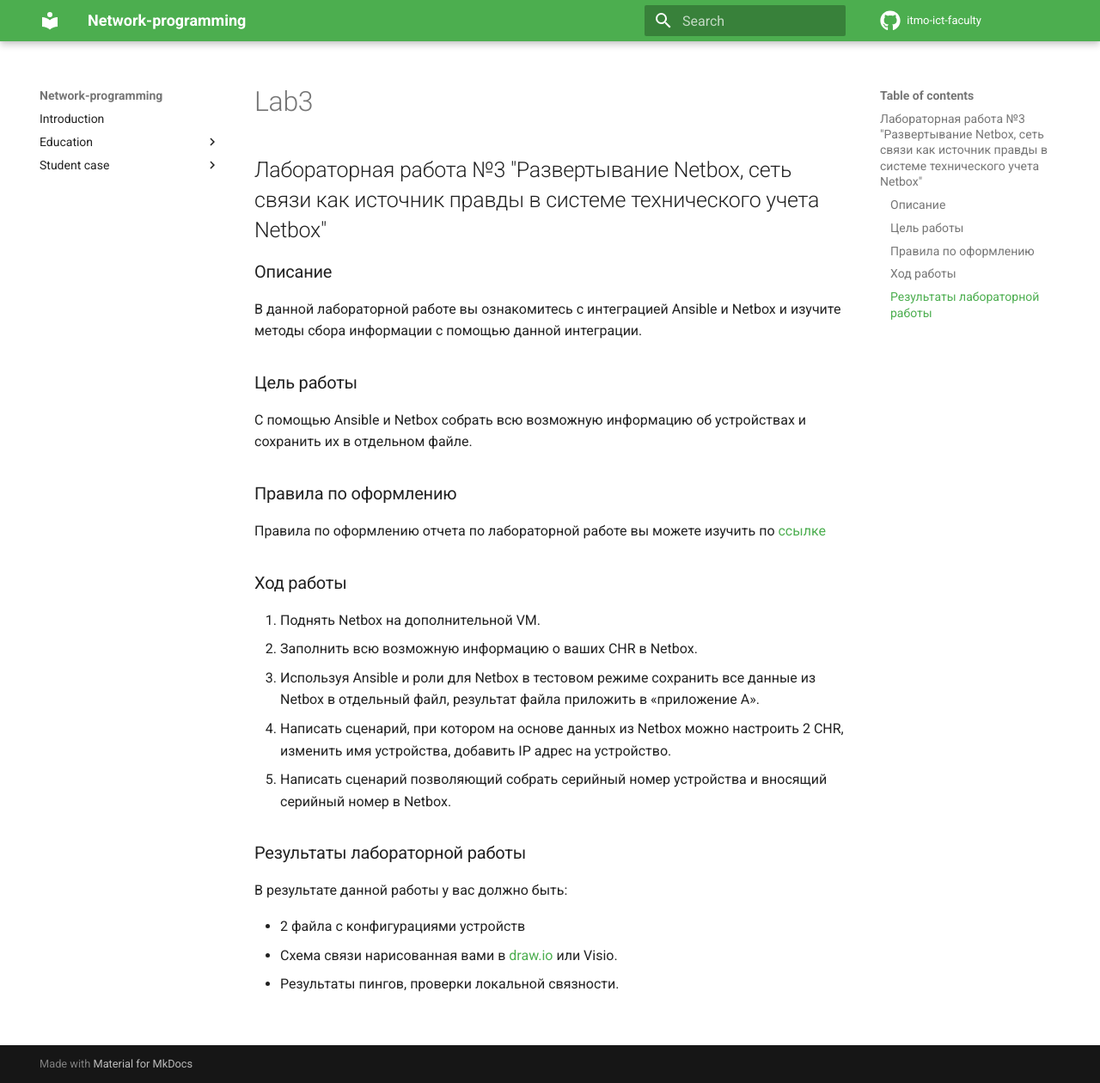
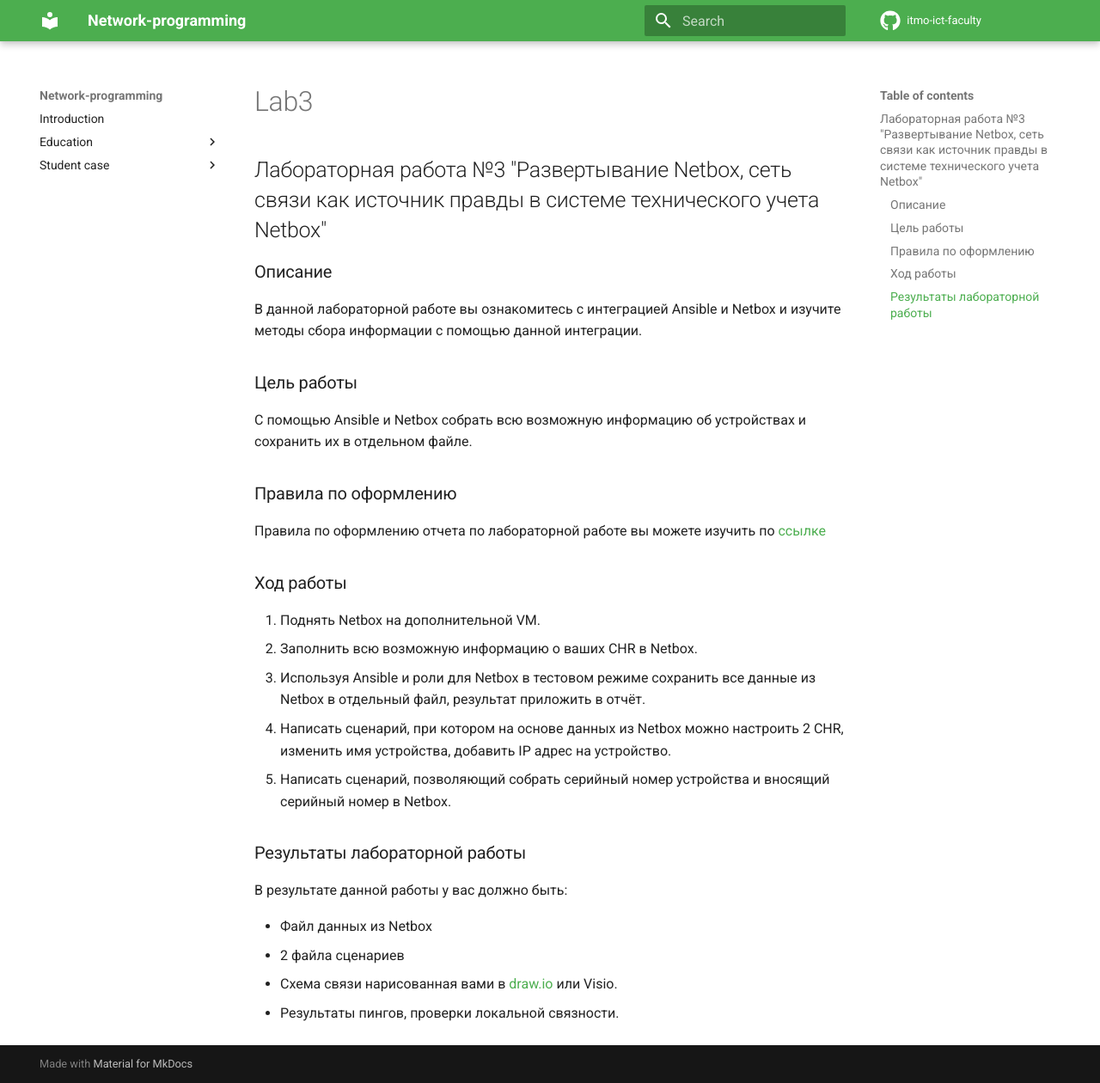
Before and after one commit to itmo-ict-faculty/network-programming, an MkDocs documentation site: the page built from docs/education/labs2022_2023/lab3/lab3.md, in a window 1280 px wide and 1260 px high. Shown: the whole window at 86% size. Built offline with MkDocs 1.6.1 and Material for MkDocs 9.7.7, drawn with Linux system fonts in a browser that asks for light colours; comment, search, counter and statistics services are not loaded.

Commit message:
Исправление формулировок
Исправлен список прикладываемых к отчёту файлов

```diff
--- a/docs/education/labs2022_2023/lab3/lab3.md
+++ b/docs/education/labs2022_2023/lab3/lab3.md
@@ -12,13 +12,14 @@
 ### Ход работы
 1. Поднять Netbox на дополнительной VM.
 2. Заполнить всю возможную информацию о ваших CHR в Netbox.
-3. Используя Ansible и роли для Netbox в тестовом режиме сохранить все данные из Netbox в отдельный файл, результат файла приложить в «приложение А».
+3. Используя Ansible и роли для Netbox в тестовом режиме сохранить все данные из Netbox в отдельный файл, результат приложить в отчёт.
 4. Написать сценарий, при котором на основе данных из Netbox можно настроить 2 CHR, изменить имя устройства, добавить IP адрес на устройство.
-5. Написать сценарий позволяющий собрать серийный номер устройства и вносящий серийный номер в Netbox.
+5. Написать сценарий, позволяющий собрать серийный номер устройства и вносящий серийный номер в Netbox.
 
 ### Результаты лабораторной работы
 В результате данной работы у вас должно быть:
 
-- 2 файла с конфигурациями устройств
+- Файл данных из Netbox
+- 2 файла сценариев
 - Схема связи нарисованная вами в [draw.io](https://app.diagrams.net) или Visio.
 - Результаты пингов, проверки локальной связности.
```
